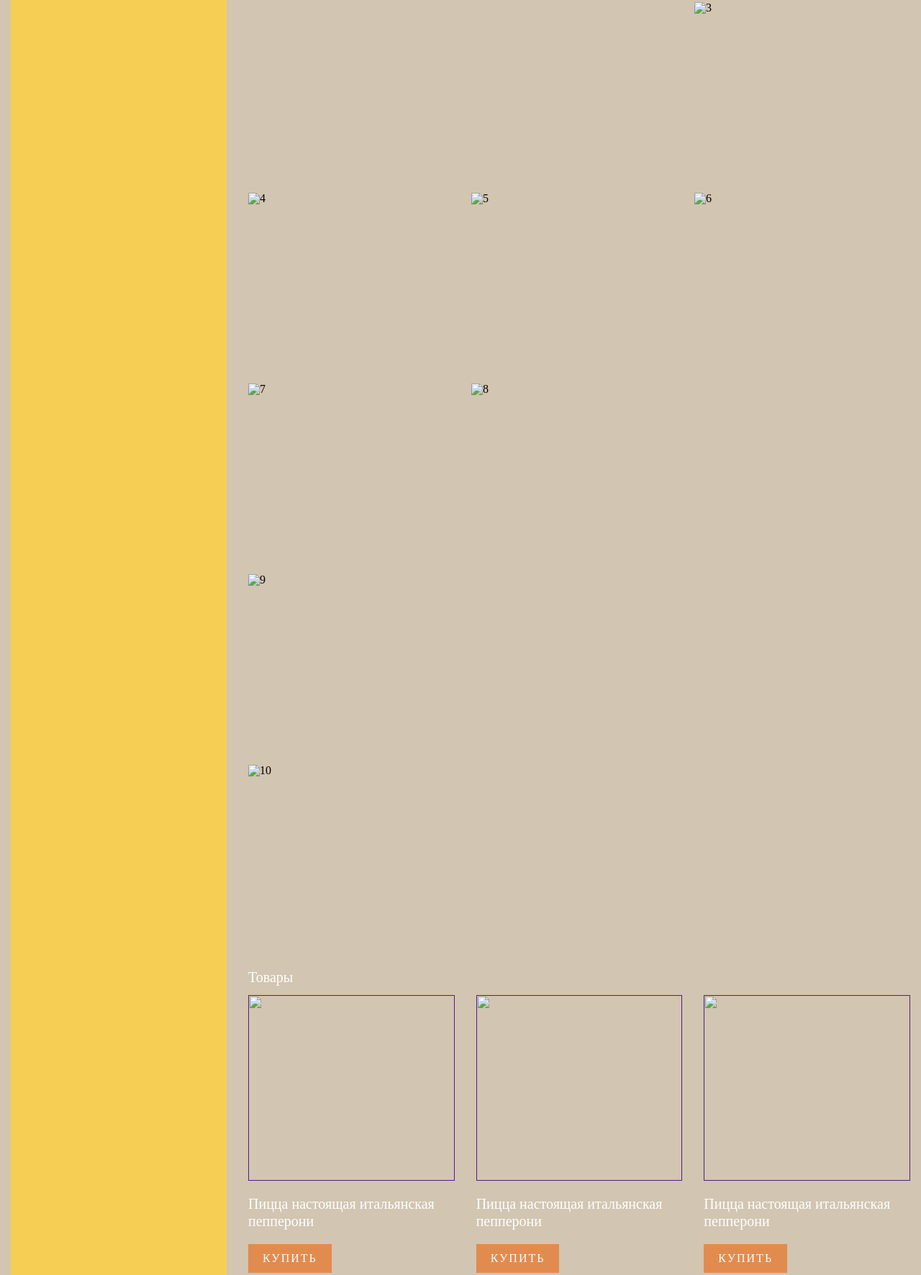
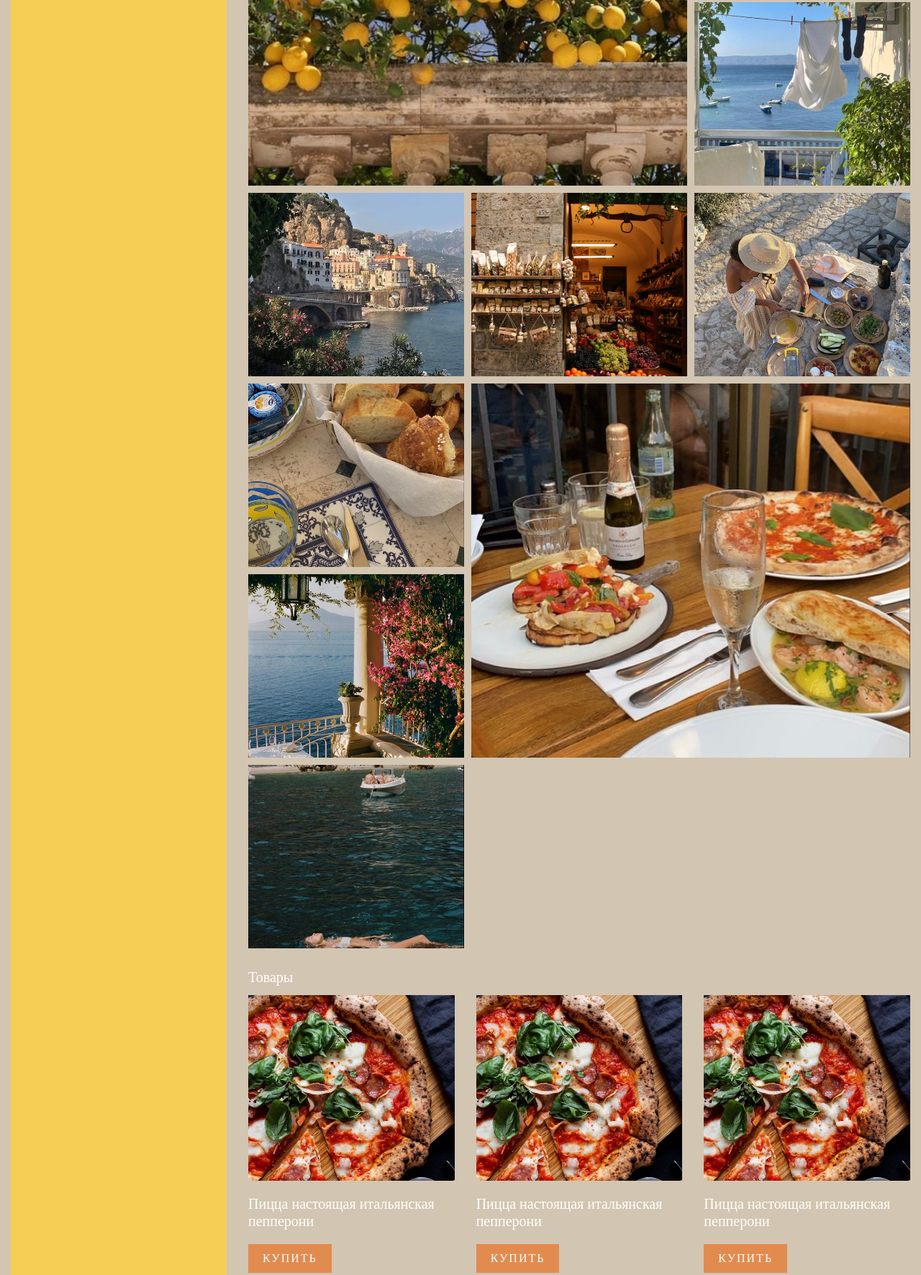
Before and after one commit to stxffyy/example3, a plain HTML site: page index.html in a window 1280 px wide. Shown: the part 427-2199 px from the top of the page at 72% size. Drawn offline with Linux system fonts and the light colour scheme.

Commit message:
Update index.html

```diff
--- a/index.html
+++ b/index.html
@@ -63,34 +63,34 @@
                     <h2 class="gallery__title">Галерея</h2>
                     <div class="gallery__items">
                         <div class="gallery__item gallery__item_big">
-                            <img src="img/1.jpg" alt="1">
+                            <img src="./1.jpg" alt="1">
                         </div>
                         <div class="gallery__item">
-                            <img src="img/2.jpg" alt="2">
+                            <img src="./2.jpg" alt="2">
                         </div>
                         <div class="gallery__item">
-                            <img src="img/3.jpg" alt="3">
+                            <img src="./3.jpg" alt="3">
                         </div>
                         <div class="gallery__item">
-                            <img src="img/4.jpg" alt="4">
+                            <img src="./4.jpg" alt="4">
                         </div>
                         <div class="gallery__item">
-                            <img src="img/5.jpg" alt="5">
+                            <img src="./5.jpg" alt="5">
                         </div>
                         <div class="gallery__item">
-                            <img src="img/6.jpg" alt="6">
+                            <img src="./6.jpg" alt="6">
                         </div>
                         <div class="gallery__item">
-                            <img src="img/7.jpg" alt="7">
+                            <img src="./7.jpg" alt="7">
                         </div>
                         <div class="gallery__item gallery__item_big">
-                            <img src="img/8.jpg" alt="8">
+                            <img src="./8.jpg" alt="8">
                         </div>
                         <div class="gallery__item">
-                            <img src="img/9.jpg" alt="9">
+                            <img src="./9.jpg" alt="9">
                         </div>
                         <div class="gallery__item">
-                            <img src="img/10.jpg" alt="10">
+                            <img src="./10.jpg" alt="10">
                         </div>
                     </div>
                 </section>
@@ -99,42 +99,42 @@
                     <div class="products__items">
                         <div class="products__item">
                             <a href="" class="products__image">
-                                <img src="img/pizza.jpg" alt="">
+                                <img src="./pizza.jpg" alt="">
                             </a>
                             <a href="" class="products__name">Пицца настоящая итальянская пепперони</a>
                             <a href="" class="products__button">Купить</a>
                         </div>
                         <div class="products__item">
                             <a href="" class="products__image">
-                                <img src="img/pizza.jpg" alt="">
+                                <img src="./pizza.jpg" alt="">
                             </a>
                             <a href="" class="products__name">Пицца настоящая итальянская пепперони</a>
                             <a href="" class="products__button">Купить</a>
                         </div>
                         <div class="products__item">
                             <a href="" class="products__image">
-                                <img src="img/pizza.jpg" alt="">
+                                <img src="./pizza.jpg" alt="">
                             </a>
                             <a href="" class="products__name">Пицца настоящая итальянская пепперони</a>
                             <a href="" class="products__button">Купить</a>
                         </div>
                         <div class="products__item">
                             <a href="" class="products__image">
-                                <img src="img/pizza.jpg" alt="">
+                                <img src="./pizza.jpg" alt="">
                             </a>
                             <a href="" class="products__name">Пицца настоящая итальянская пепперони</a>
                             <a href="" class="products__button">Купить</a>
                         </div>
                         <div class="products__item">
                             <a href="" class="products__image">
-                                <img src="img/pizza.jpg" alt="">
+                                <img src="./pizza.jpg" alt="">
                             </a>
                             <a href="" class="products__name">Пицца настоящая итальянская пепперони</a>
                             <a href="" class="products__button">Купить</a>
                         </div>
                         <div class="products__item">
                             <a href="" class="products__image">
-                                <img src="img/pizza.jpg" alt="">
+                                <img src="./pizza.jpg" alt="">
                             </a>
                             <a href="" class="products__name">Пицца настоящая итальянская пепперони</a>
                             <a href="" class="products__button">Купить</a>
```
